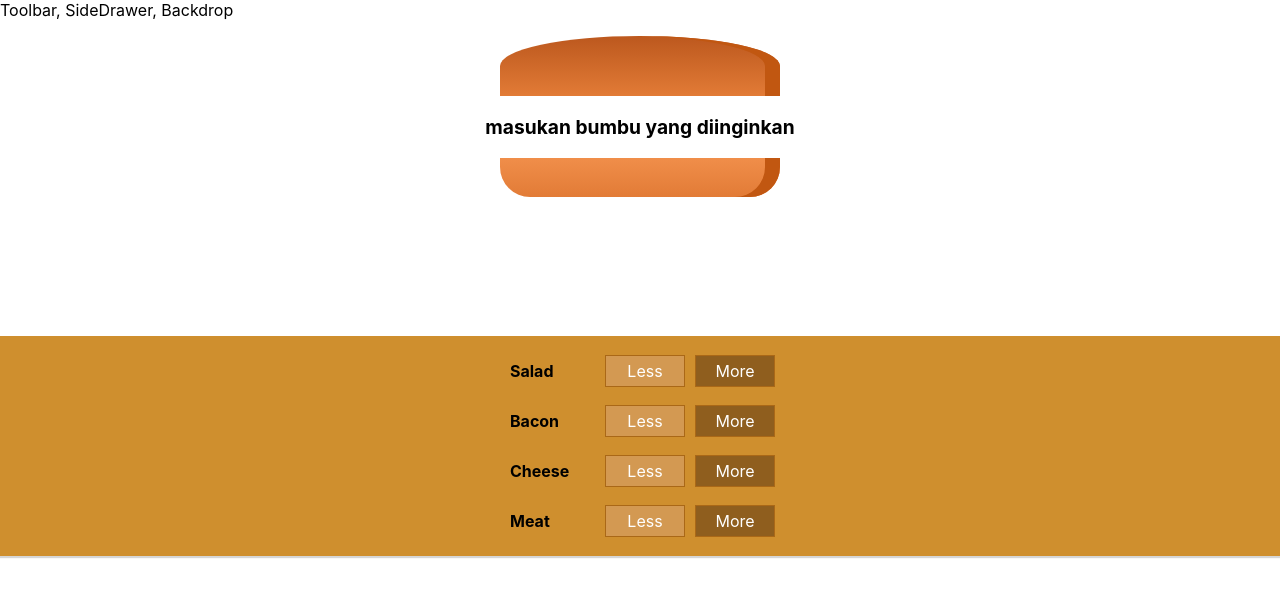
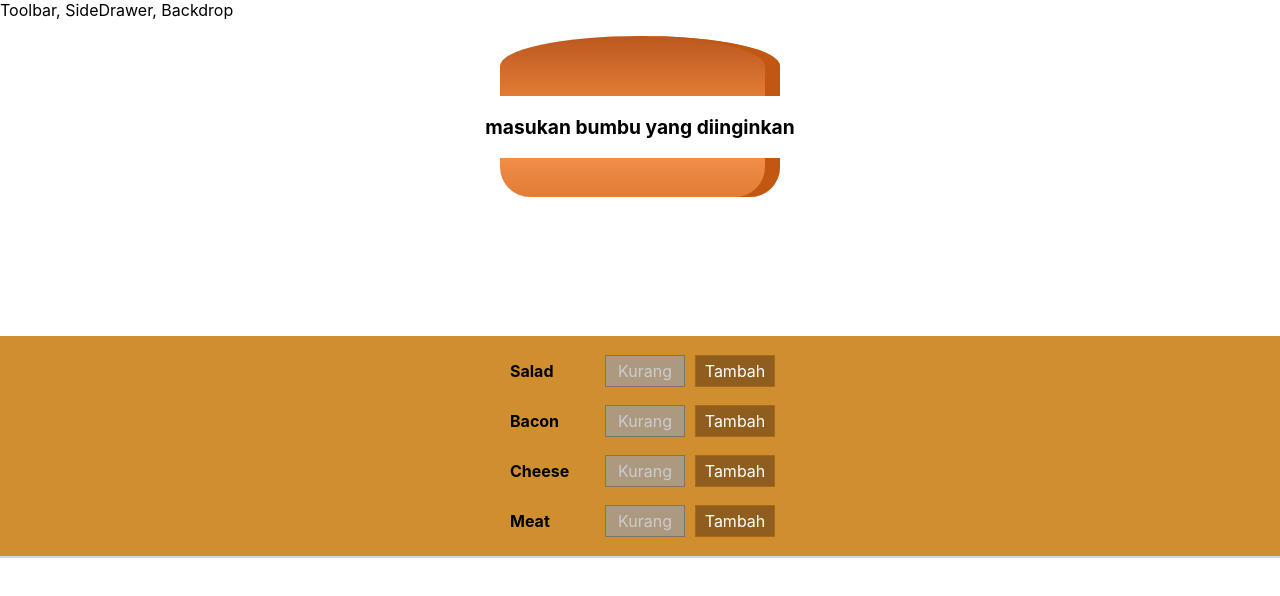
Before and after one commit to laodesafar/burger, a React (Create React App) app: page / in a window 1280 px wide. Shown: the top 596 px of the page. Built offline with nearby package versions, Linux system fonts and the light colour scheme.

Commit message:
fungsi kurangi bumbu

```diff
--- a/src/components/Burger/BuildControls/BuildControl/BuildControl.js
+++ b/src/components/Burger/BuildControls/BuildControl/BuildControl.js
@@ -5,8 +5,13 @@ import classes from "./BuildControl.module.css";
 const buildControl = props => (
   <div className={classes.BuildControl}>
     <div className={classes.Label}>{props.label}</div>
-    <button className={classes.Less}>Less</button>
-    <button onClick={props.added} className={classes.More}>More</button>
+    <button
+    className={classes.Less}
+    onClick={props.removed}
+    disabled= {props.disabled}>Kurang</button>
+    <button
+    onClick={props.added}
+    className={classes.More}>Tambah</button>
   </div>
 );
 
--- a/src/components/Burger/BuildControls/BuildControls.js
+++ b/src/components/Burger/BuildControls/BuildControls.js
@@ -16,7 +16,9 @@ const buildControls = (props) => (
           key={ctrl.label}
           label={ctrl.label}
           type={ctrl.type}
-          added={() => props.bumbuAdded(ctrl.type)}/>
+          added={() => props.bumbuAdded(ctrl.type)}
+          removed = {() => props.bumbuRemoved(ctrl.type)}
+          disabled= {props.disabled[ctrl.type] } />
         ))}
 
     </div>
--- a/src/containers/BurgerBuilder/BurgerBuilder.js
+++ b/src/containers/BurgerBuilder/BurgerBuilder.js
@@ -35,13 +35,37 @@ class BurgerBuilder extends Component {
     this.setState({ totalHarga: newPrice, bumbu: updatedBumbu });
   };
 
-  removeBumbuHandler = type => {};
+  removeBumbuHandler = type => {
+    const oldCount = this.state.bumbu[type];
+    if (oldCount <= 0) {
+      return;
+    }
+    const updatedCount = oldCount - 1;
+    const updatedBumbu = {
+      ...this.state.bumbu
+    };
+    updatedBumbu[type] = updatedCount;
+    const hargaDeduction = BUMBU_HARGA[type];
+    const oldPrice = this.state.totalHarga;
+    const newPrice = oldPrice + hargaDeduction;
+    this.setState({ totalHarga: newPrice, bumbu: updatedBumbu });
+  };
 
   render() {
+    const disableInfo = {
+      ...this.state.bumbu
+    };
+    for (let key in disableInfo) {
+      disableInfo[key] = disableInfo[key] <= 0;
+    }
     return (
       <Aux>
         <Burger bumbu={this.state.bumbu} />
-        <BuildControls bumbuAdded={this.addBumbuHandler} />
+        <BuildControls
+          bumbuAdded={this.addBumbuHandler}
+          bumbuRemoved={this.removeBumbuHandler}
+          disabled={disableInfo}
+        />
       </Aux>
     );
   }
```
